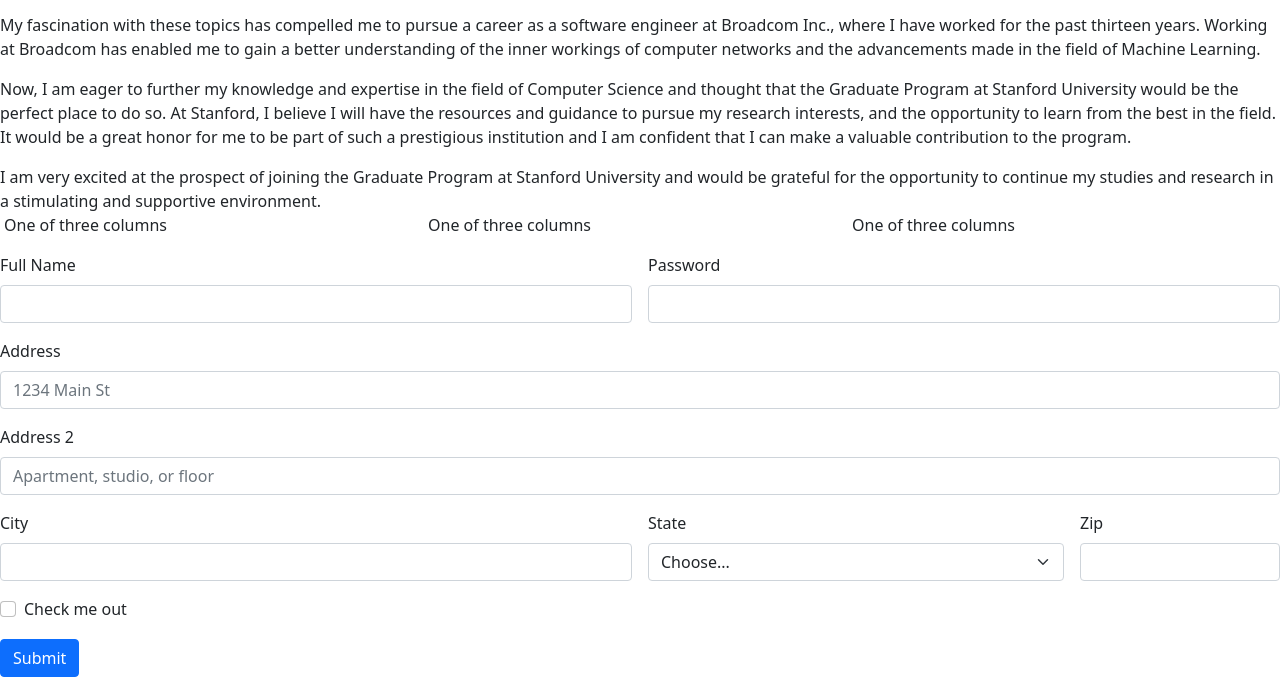
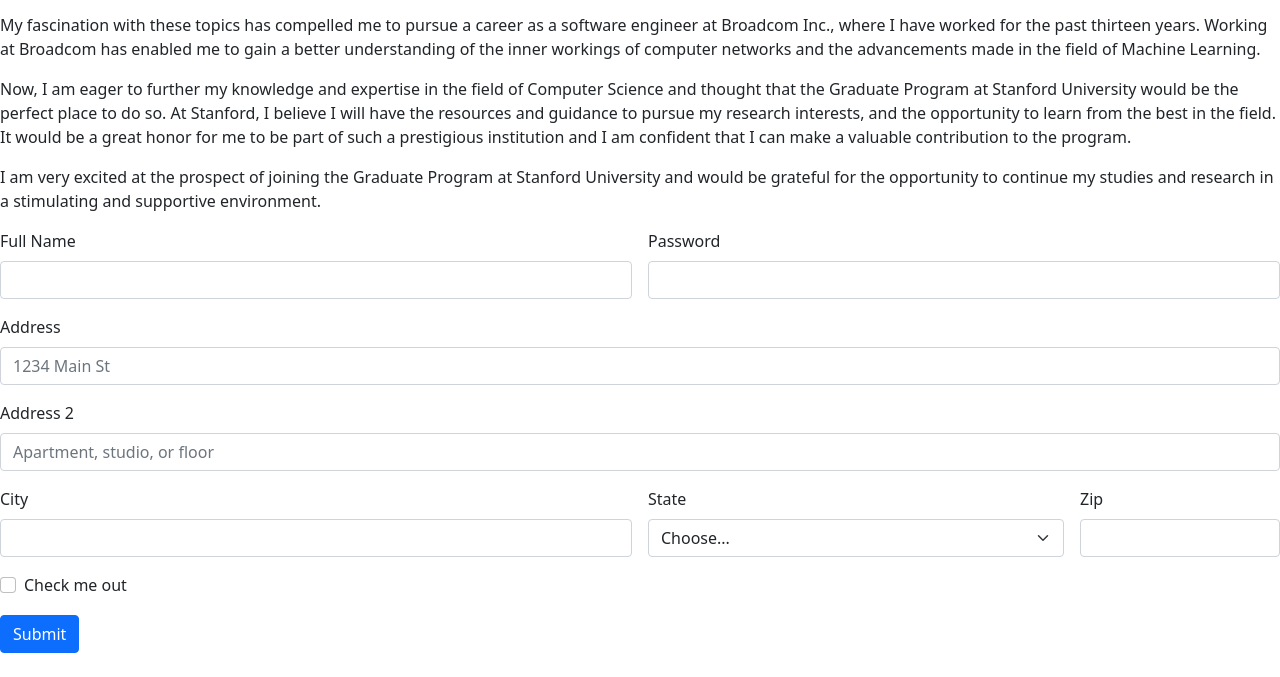
Before and after one commit to kjahan/copy.github.io, a plain HTML site: page index.html in a window 1280 px wide. Shown: the part 131-808 px from the top of the page. Drawn offline with nearby package versions, Linux system fonts and the light colour scheme.

Commit message:
Update index.html

```diff
--- a/index.html
+++ b/index.html
@@ -10,22 +10,11 @@
 <div id="sop">
 </div>
 <form class="row g-3">
-  <div class="row">
-    <div class="col-sm">
-      One of three columns
-    </div>
-    <div class="col-sm">
-      One of three columns
-    </div>
-    <div class="col-sm">
-      One of three columns
-    </div>
-  </div>
-  <div class="col-md-6">
+  <div class="col-sm">
     <label for="inputName" class="form-label">Full Name</label>
     <input type="text" class="form-control" id="inputName">
   </div>
-  <div class="col-md-6">
+  <div class="col-sm">
     <label for="inputPassword4" class="form-label">Password</label>
     <input type="password" class="form-control" id="inputPassword4">
   </div>
```
